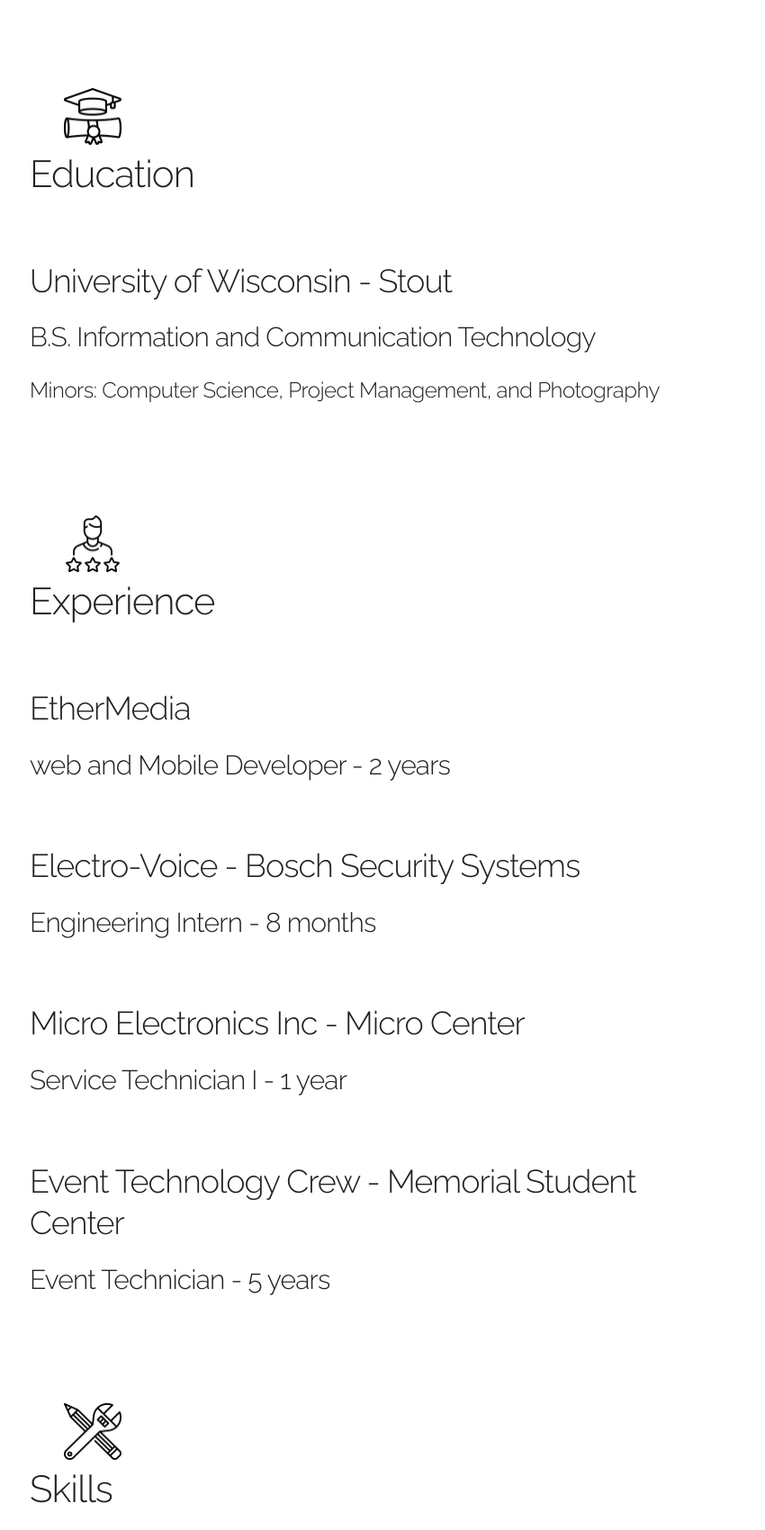
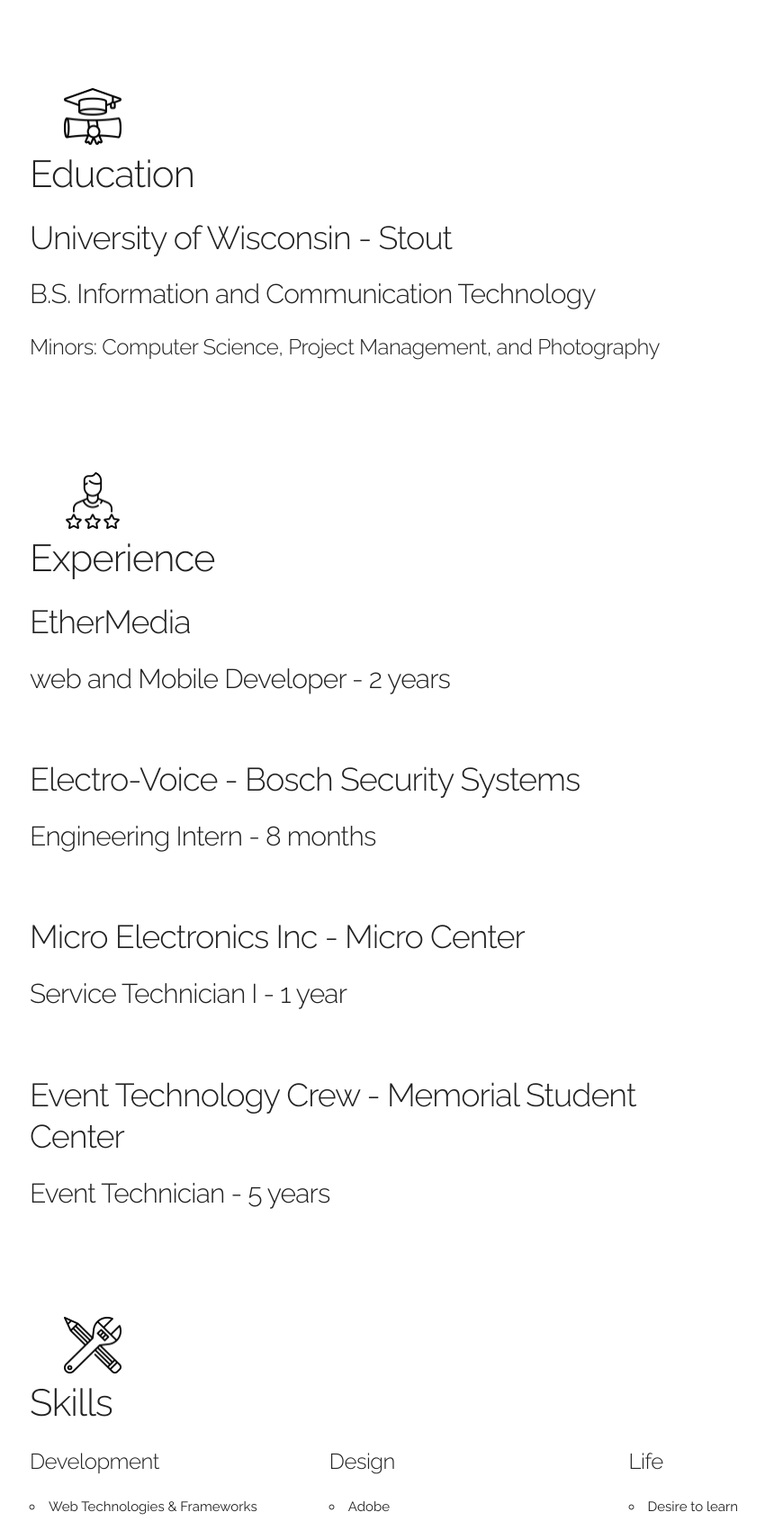
Before and after one commit to AustinPoulson/Austinpoulsoncom, a PHP site: page / in a window 1280 px wide. Shown: the part 642-2343 px from the top of the page at 90% size, without its empty margins (127-977 px from the left). Run offline with PHP 8.4, Linux system fonts and the light colour scheme; some libraries are stand-ins or nearby versions.

Commit message:
Adjust margins

```diff
--- a/index.php
+++ b/index.php
@@ -91,7 +91,7 @@
       	<h2>Education</h2>
       </div>
     </div>
-    <div class="row" style="margin-top: 5%">
+    <div class="row">
       <div class="nine columns">
       	<h3>University of Wisconsin - Stout</h3>
       	<h4>B.S. Information and Communication Technology</h4>
@@ -113,7 +113,7 @@
       	<h2>Experience</h2>
       </div>
     </div>
-    <div class="row" style="margin-top: 5%">
+    <div class="row">
       <div class="nine columns">
       	<h3>EtherMedia</h3>
       	<h4>web and Mobile Developer - 2 years</h4>
```
